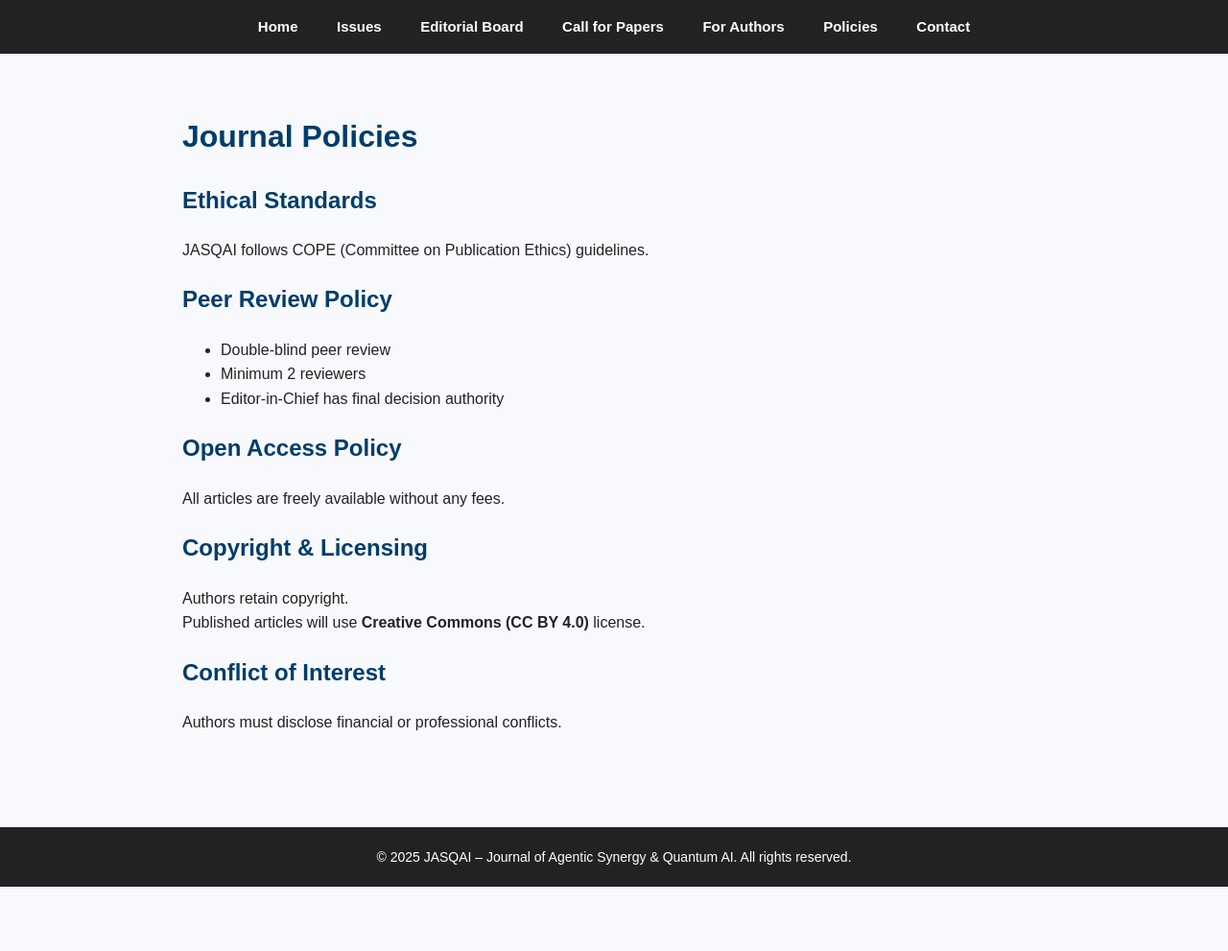
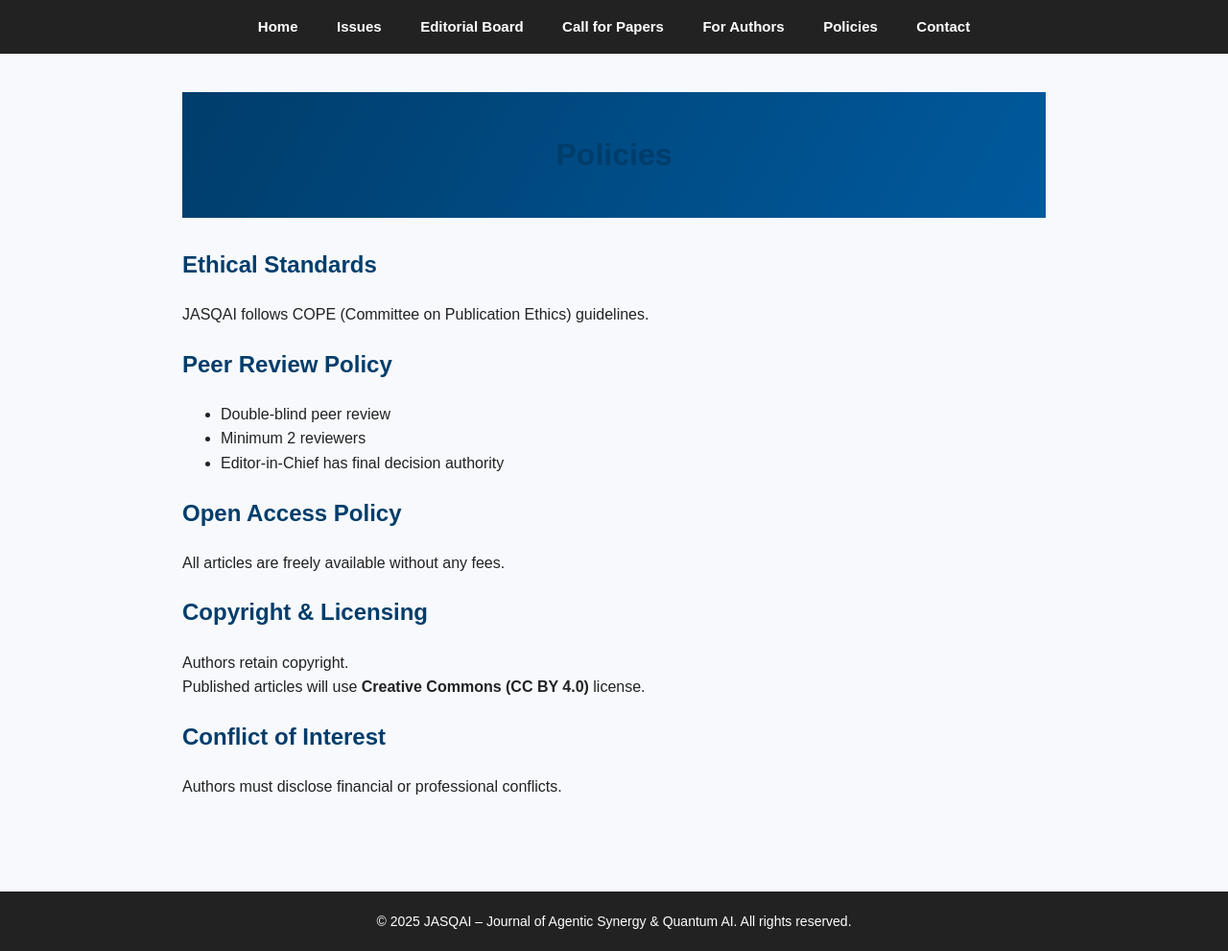
Before and after one commit to zulfiqaralimir/jasqai.github.io, a Jekyll site: the page built from policies/index.md, in a window 1280 px wide. Shown: the whole page at 96% size. Built offline with Jekyll 4.4.1, drawn with Linux system fonts in a browser that asks for light colours; our own code applies the rules of GitHub Pages for plain Markdown files; before the commit the page ends 924 px from its top, so only the background shows below that.

Commit message:
Update index.md

```diff
--- a/policies/index.md
+++ b/policies/index.md
@@ -1,9 +1,12 @@
 ---
 layout: default
+title: "Policies"
 ---
 
+<div class="page-banner">
+  <h1>Policies</h1>
+</div>
 
-# Journal Policies
 
 ## Ethical Standards
 JASQAI follows COPE (Committee on Publication Ethics) guidelines.
```
